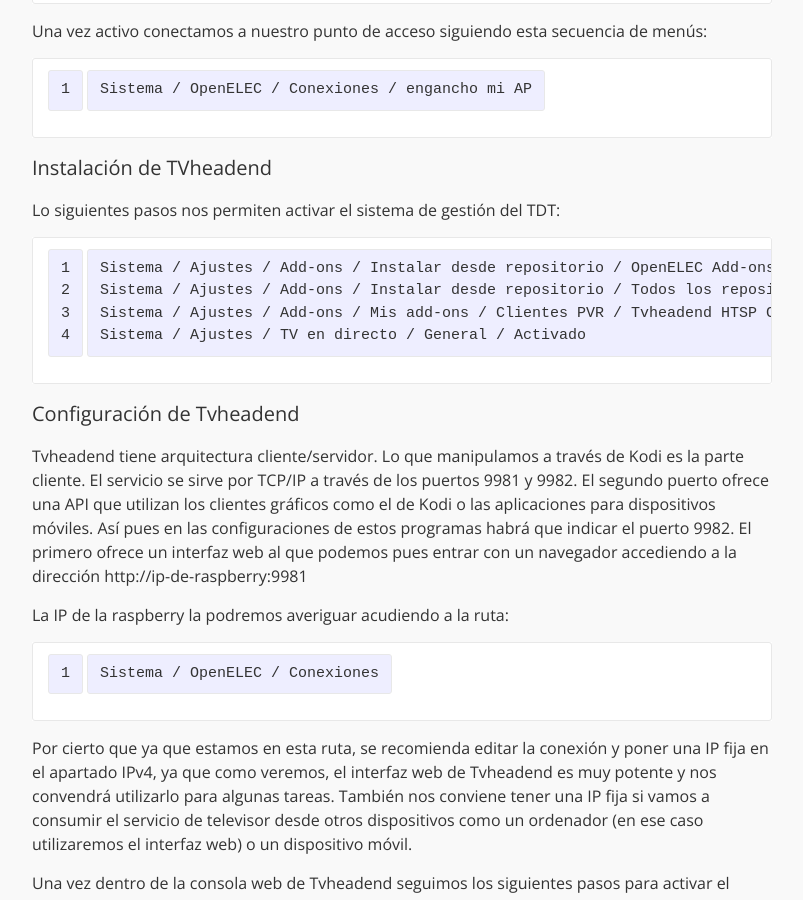
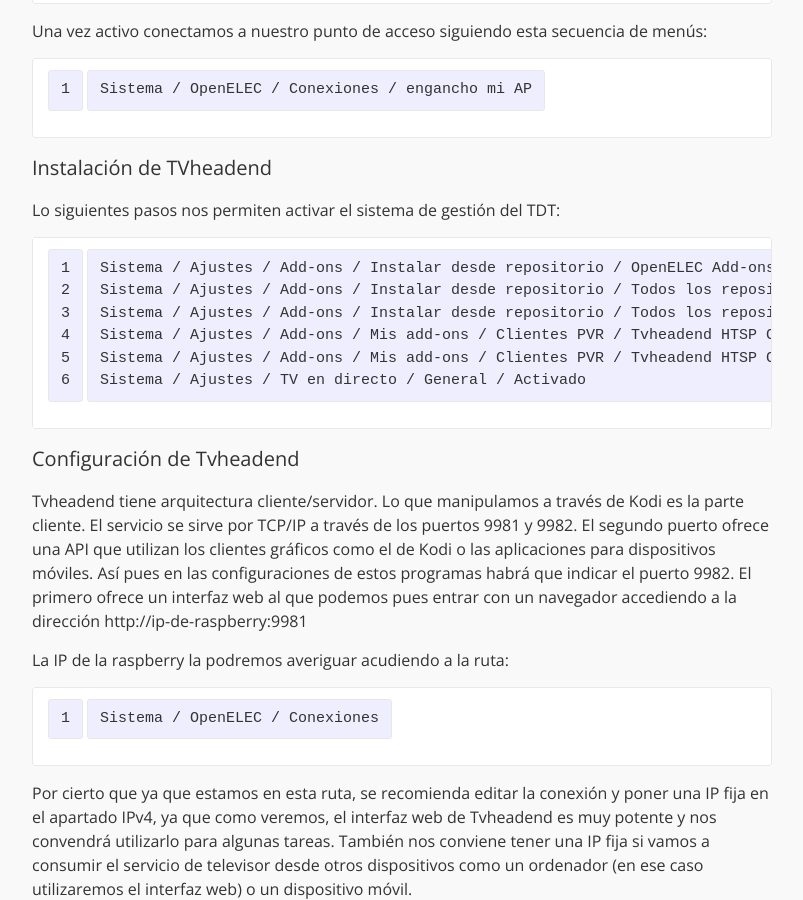
Before and after one commit to eduardofilo/eduardofilo.jekyll, a Jekyll site: the page built from _posts/2015-03-14-raspi2-kodi-tvheadend.md, in a window 1280 px wide and 900 px high, scrolled down 3804 px. Shown: the whole window, without its empty margins (238-1041 px from the left). Built offline with Jekyll 4.4.1, drawn with Linux system fonts in a browser that asks for light colours.

Commit message:
Actualización post sobre Kodi en Raspberry Pi.

```diff
--- a/_posts/2015-03-14-raspi2-kodi-tvheadend.md
+++ b/_posts/2015-03-14-raspi2-kodi-tvheadend.md
@@ -95,6 +95,8 @@
 
     Sistema / Ajustes / Add-ons / Instalar desde repositorio / OpenELEC Add-ons (official) / Repositorio de Add-ons / OpenELEC Add-ons (unofficial) / Instalar
     Sistema / Ajustes / Add-ons / Instalar desde repositorio / Todos los repositorios / Servicios / tvheadend / Instalar
+    Sistema / Ajustes / Add-ons / Instalar desde repositorio / Todos los repositorios / Clientes PVR / Tvheadend HTSP Client / Instalar
+    Sistema / Ajustes / Add-ons / Mis add-ons / Clientes PVR / Tvheadend HTSP Client / Configurar / OK
     Sistema / Ajustes / Add-ons / Mis add-ons / Clientes PVR / Tvheadend HTSP Client / Activar
     Sistema / Ajustes / TV en directo / General / Activado
 
```
